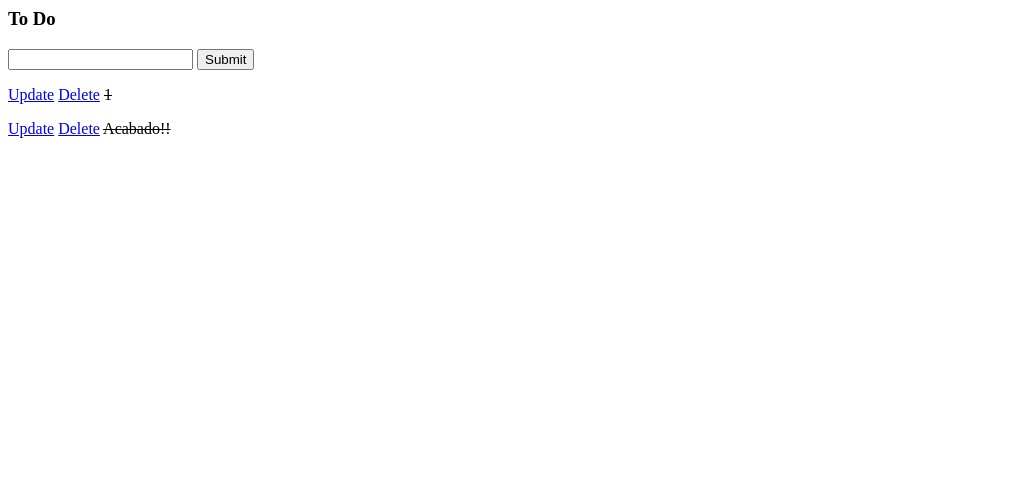
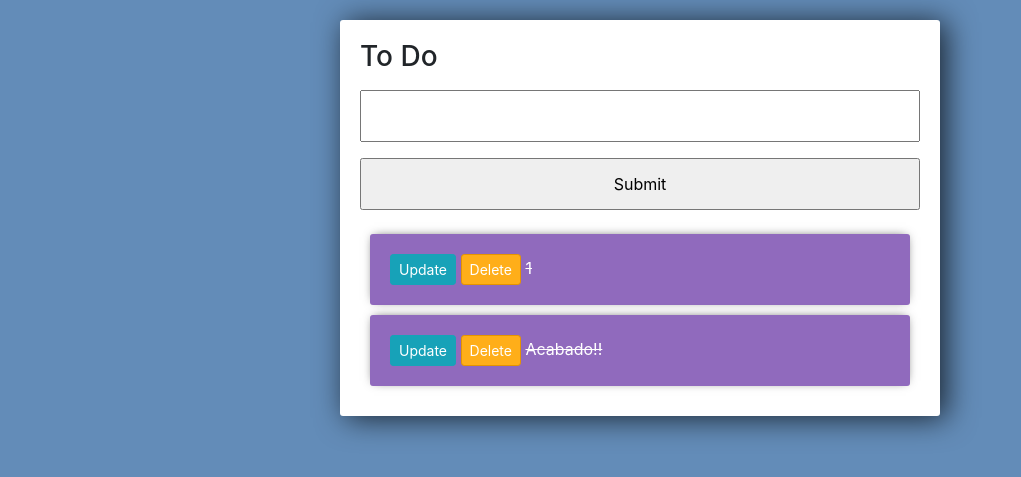
Before and after one commit to xaviibaez/PythonDjangoTODO, a Django app: page / in a window 1280 px wide. Shown: the top 477 px of the page, without its empty margins (0-1021 px from the left). Run offline with Django 3.2, Linux system fonts and the light colour scheme; data comes from the database, SQL or seed files in the repository; both versions use the stored data as it was after the commit; some libraries are stand-ins or nearby versions.

Commit message:
style lol
style lol

```diff
--- a/todopython/tasks/templates/tasks/list.html
+++ b/todopython/tasks/templates/tasks/list.html
@@ -1,3 +1,54 @@
+<!-- Style -->
+<link rel="stylesheet" href="https://stackpath.bootstrapcdn.com/bootstrap/4.3.1/css/bootstrap.min.css" integrity="sha384-ggOyR0iXCbMQv3Xipma34MD+dH/1fQ784/j6cY/iJTQUOhcWr7x9JvoRxT2MZw1T" crossorigin="anonymous">
+
+<style>
+	body{
+		background-color: #638CB8;
+	}
+
+	input{
+		width: 100%;
+		padding: 12px 20px;
+		margin: 8px 0;
+		box-sizing: border-box;
+	}
+
+	input::placeholder {
+	  color: #d3d3d3;
+	}
+
+	.submit{
+		background-color: #6BA3E8;
+	}
+
+	.center-column{
+		width:600px;
+		margin: 20px auto;
+		padding:20px;
+		background-color: #fff;
+		border-radius: 3px;
+		box-shadow: 6px 2px 30px 0px rgba(0,0,0,0.75);
+	}
+
+	.item-row{
+		background-color: #906abd;
+		margin: 10px;
+		padding: 20px;
+		border-radius: 3px;
+		color: #fff;
+		font-size: 16px;
+		box-shadow: 0px -1px 10px -4px rgba(0,0,0,0.75);
+	}
+
+	.btn-danger{
+		background-color: #ffae19;
+		border-color: #e59400;
+	}
+
+</style>
+<!-- Style-->
+
+<div class="center-column">
     <h3>To Do</h3>
 
     <!-- Boton de action que hace el submit en la BBDD-->
@@ -8,22 +59,23 @@
         <input type="submit" name="Create Task">
     </form>
 
+    <div class="todo-list">
+        <!-- Iteramos -->
         {% for task in tasks %}
-    <div>
-        <p>
+            <div class="item-row">
                 <!-- Update -->
-            <a href="{% url 'update_task' task.id %}">Update</a>
+                <a class="btn btn-sm btn-info" href="{% url 'update_task' task.id %}">Update</a>
 
                 <!-- Delete -->
-            <a href="{% url 'delete_task' task.id %}">Delete</a>
+                <a class="btn btn-sm btn-danger" href="{% url 'delete_task' task.id %}">Delete</a>
 
                 <!-- Si esta completada se tachara -->
                 {% if task.complete == True %}
                 <strike>{{task}}</strike>
                 {% else %}
                 <span>{{task}}</span>
-            {{task}}
                 {% endif %}
-        </p>
             </div>
         {% endfor %}
+    </div>
+</div>
```
Also changed, not shown: todopython/db.sqlite3. Lines whose indentation alone changed are shown as unchanged.
